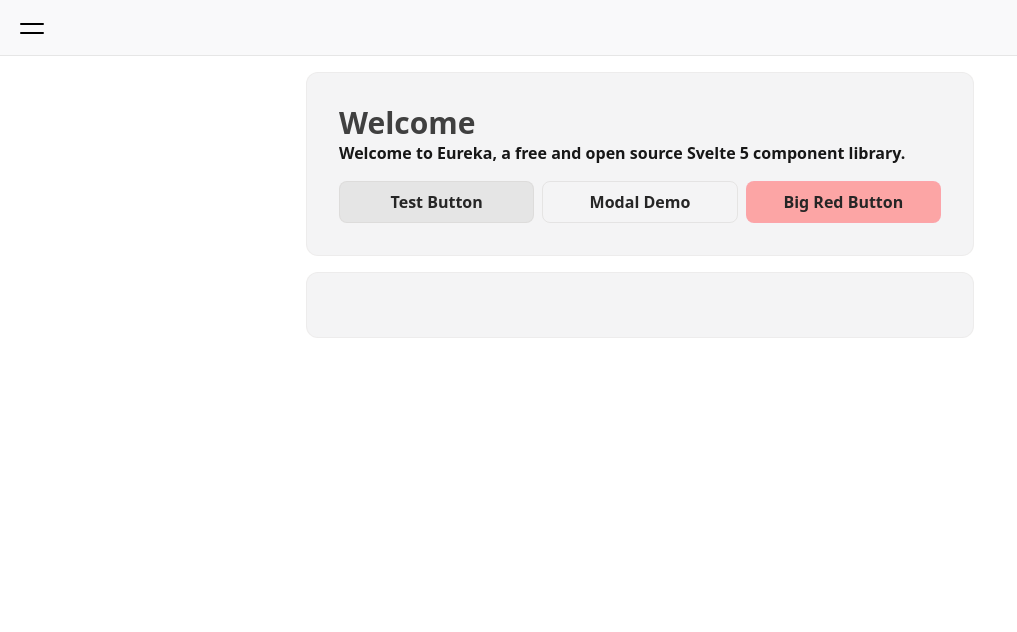
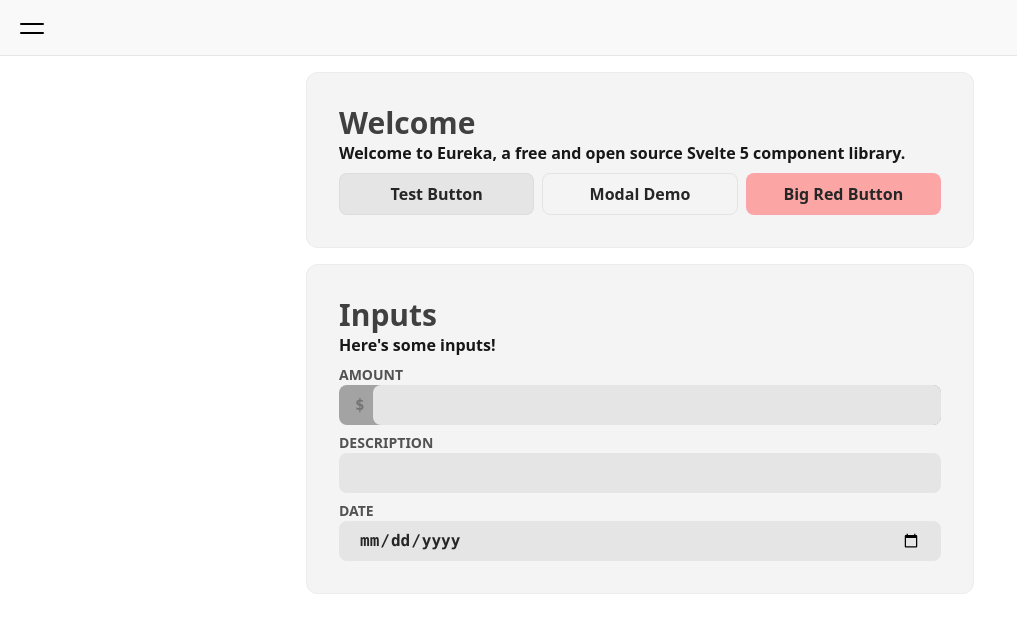
Before and after one commit to Kerosene-Labs/eureka, a SvelteKit app: page / in a window 1280 px wide. Shown: the top 632 px of the page, without its empty margins (0-1017 px from the left). Built offline with nearby package versions, Linux system fonts and the light colour scheme.

Commit message:
Tidying up

```diff
--- a/package.json
+++ b/package.json
@@ -1,6 +1,6 @@
 {
   "name": "@kerosenelabs/eureka",
-  "version": "1.1.13",
+  "version": "1.1.14",
   "scripts": {
     "dev": "vite dev",
     "build": "vite build && npm run package",
--- a/src/lib/container/ECard.svelte
+++ b/src/lib/container/ECard.svelte
@@ -13,7 +13,7 @@
 <div
   class="rounded-xl border border-stone-200/50 bg-zinc-100 p-8 dark:border-stone-700/50 dark:bg-neutral-800">
   {#if title || subtitle}
-    <div class="pb-4">
+    <div class="pb-2">
       <div class="flex flex-row items-center gap-4">
         {#if title}
           <EH1>{title}</EH1>
--- a/src/routes/+page.svelte
+++ b/src/routes/+page.svelte
@@ -2,8 +2,14 @@
   import EButton from "$lib/button/EButton.svelte";
   import ECard from "$lib/container/ECard.svelte";
   import EModal from "$lib/container/EModal.svelte";
+  import EDateInput from "$lib/input/EDateInput.svelte";
+  import ENumberInput from "$lib/input/ENumberInput.svelte";
+  import ETextInput from "$lib/input/ETextInput.svelte";
 
   let modalVisible: boolean = false;
+  let amount: number;
+  let description: string;
+  let date: Date;
 </script>
 
 <EModal
@@ -23,5 +29,13 @@
       <EButton type="danger">Big Red Button</EButton>
     </div>
   </ECard>
-  <ECard></ECard>
+  <ECard title="Inputs" subtitle="Here's some inputs!">
+    <div class="flex flex-col gap-2">
+      <ENumberInput id="dollars" label="Amount" prefix="$" value={amount}
+      ></ENumberInput>
+      <ETextInput id="description" label="Description" value={description}
+      ></ETextInput>
+      <EDateInput id="date" label="Date" value={date}></EDateInput>
+    </div>
+  </ECard>
 </div>
```
Also changed, not shown: 1 other file (tests, documents, lock files or other folders).
